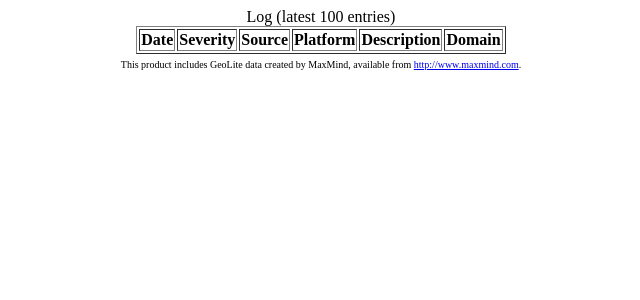
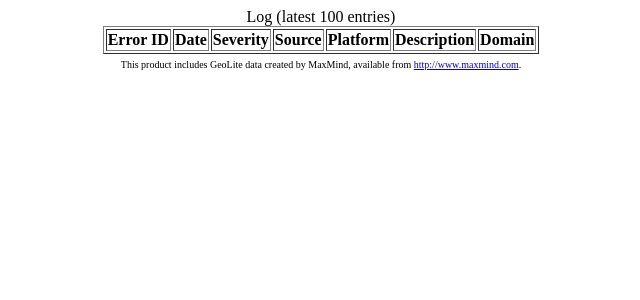
Before and after one commit to CDAT/usage, a Django app: page /log/errors/ in a window 1280 px wide. Shown: the top 300 px of the page, without its empty margins (319-959 px from the left). Run offline with Django 3.2, Linux system fonts and the light colour scheme; the visitor is signed in with stand-in values (Sample User, id 1); lists and menus that the app fills with data are empty; parts of the project's set-up code (start-up, migrations or seed data) failed here and were passed over; some libraries are stand-ins or nearby versions.

Commit message:
Added page to view details about an error.

```diff
--- a/app/models.py
+++ b/app/models.py
@@ -17,6 +17,12 @@ class Machine(models.Model):
     hashed_hostname = models.CharField(primary_key=True, max_length=40, null=False, blank=False) # Use SHA-1
     platform = models.CharField(max_length=32, null=False, blank=True)
     platform_version = models.CharField(max_length=16, null=False, blank=True)
+    def getPlatform(self):
+        if self.platform_version not in [None, '']:
+            return "%s v%s" % (self.platform, self.platform_version)
+        else:
+            return platform
+
     def __unicode__(self):
         return "Machine: %s - %s" % (self.platform, self.platform_version)
     class Meta:
--- a/app/templates/showerrorlog.html
+++ b/app/templates/showerrorlog.html
@@ -14,10 +14,11 @@
                     "bProcessing": true,
                     "bJQueryUI": true,
                     "sPaginationType": "full_numbers",
-                    "aaSorting": [[ 0, "desc" ]],
+                    "aaSorting": [[ 1, "desc" ]],
                     "sAjaxSource": '../json/errorlist/',
                     "sAjaxDataProp": 'errors',
                     "aoColumns": [
+                        { "mData": "id", "mRender": function(data, type, row) {return '<a href="../error/' + data + '">Error ' + data + '</a>'} },
                         { "mData": "date" },
                         { "mData": "severity"},
                         { "mData": "source" },
@@ -36,6 +37,7 @@
                 <caption>Log (latest 100 entries)</caption>
                 <thead>
                     <tr>
+                        <th>Error ID</th>
                         <th>Date</th>
                         <th>Severity</th>
                         <th>Source</th>
@@ -47,12 +49,12 @@
                 <tbody>
                 </tbody>
             </table>
-            {% else %}
-            <p>Please <a href="login">log-in</a> to see more detailed logs.</p>
-            {% endif %}
             <font size="1">
                 This product includes GeoLite data created by MaxMind, available from <a href="http://www.maxmind.com">http://www.maxmind.com</a>.
             </font>
+            {% else %}
+            <p>Please <a href="../login">log-in</a> to see more detailed logs.</p>
+            {% endif %}
         </center>
     </body>
 </html>
--- a/app/urls.py
+++ b/app/urls.py
@@ -9,7 +9,7 @@ urlpatterns = patterns('app.views',
     url(r'^errors/$','show_error_log'),
 
     # /log/error/203215
-    #url(r'^error/(?P<error_id>\d+)/$','show_error_details'),
+    url(r'^error/(?P<error_id>\d+)/$','show_error_details'),
 
     # /log/login/
     url(r'^login/$','show_sign_in_page'),
--- a/app/views.py
+++ b/app/views.py
@@ -92,6 +92,32 @@ def show_error_log(request):
     Renders the logs.
     '''
     return render_to_response('showerrorlog.html', {
+    }, context_instance = RequestContext(request))
+
+
+
+def show_error_details(request, error_id):
+    '''
+    Renders the template which shows detailed error info.
+    '''
+    error_obj = get_object_or_404(Error, pk=error_id)
+    # countryLog = LogEvent.objects.filter(date__range = (date_from, timezone.now())).values('netInfo__country').annotate(count=Count('netInfo__country'))
+    actions = LogEvent.objects.values('date', 'action__name').filter(date__lte=error_obj.date, user=error_obj.logEvent.user, machine=error_obj.logEvent.machine).order_by('-date')[:10]
+    for action in actions:
+        action['name'] = action['action__name']
+        del(action['action__name'])
+
+    return render_to_response('errordetails.html', {
+        "id": error_id,
+        "description": error_obj.description,
+        "stack_trace": error_obj.stackTrace,
+        "severity": error_obj.severity,
+        "user_comments": error_obj.userComments,
+        "execution_log": error_obj.executionLog,
+        "date": error_obj.date,
+        "source": error_obj.logEvent.source,
+        "platform": error_obj.logEvent.machine.getPlatform(),
+        "actions": actions,
     }, context_instance = RequestContext(request))
 
 
@@ -442,7 +468,8 @@ def ajax_getErrorList(request):
     '''
     if request.user.is_authenticated():
         # get the most recent 200 log events
-        logs = Error.objects.all().order_by('-date')[:100].values('date',
+        logs = Error.objects.all().order_by('-date')[:100].values('id',
+                                                                    'date',
                                                                     'logEvent__machine__platform',
                                                                     'logEvent__machine__platform_version',
                                                                     'logEvent__netInfo__country',
@@ -460,6 +487,7 @@ def ajax_getErrorList(request):
             # create a dictionary for each record. Resulting JSON will look like [{"A": B}, {"C": D}]
             # this will allow DataTables to show information in an order-independent manner, making it easy to extend later
             r = {}
+            r['id'] = l['id']
             r['date'] = l['date'].strftime("%Y-%m-%d %H:%M:%S")
             r['platform'] = l['logEvent__machine__platform']
             r['location'] = "%s, %s" % (l['logEvent__netInfo__city'], l['logEvent__netInfo__country'])
@@ -646,10 +674,11 @@ def log_error(request):
 
     except Exception as e:
         sys.stderr.write("Fatal Exception: " + str(e))
-        return HttpResponse('''
-        I'm really sorry about this, but an error occurred while trying to record your error report!<br/>
-        I don't really know how this will help you, but the error message reutnred was:<br/>
-        '%s' ''' % e)
+        response = render_to_response('error.html', {
+            'error_msg': str(e)
+        }, context_instance = RequestContext(request))
+        response.status_code = 400
+        return response
 
 
 
```
